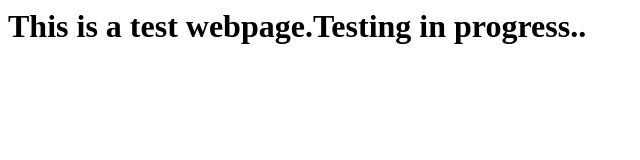
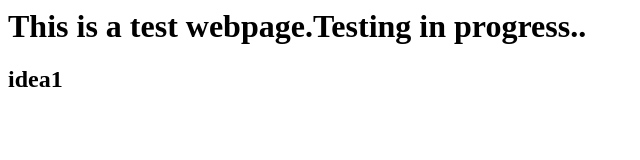
Before and after one commit to upasana2505/webrepo, a plain HTML site: page index.html in a window 1280 px wide. Shown: the full height of the page, 0-640 px from the left. Drawn offline with Linux system fonts and the light colour scheme.

Commit message:
added header

```diff
--- a/index.html
+++ b/index.html
@@ -1 +1,2 @@
 <h1>This is a test webpage.Testing in progress..</h1>
+<h2>idea1</h2>
```
